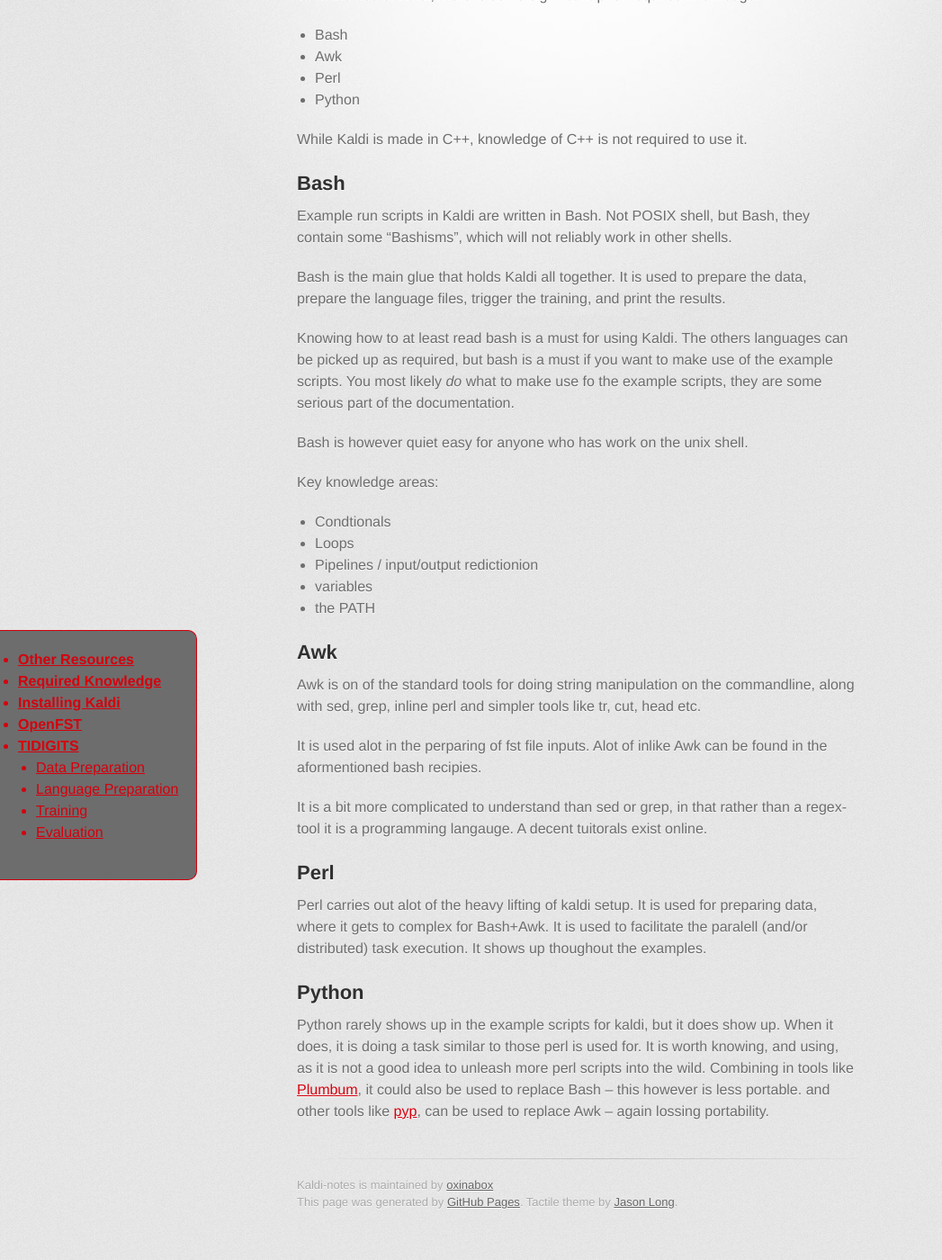
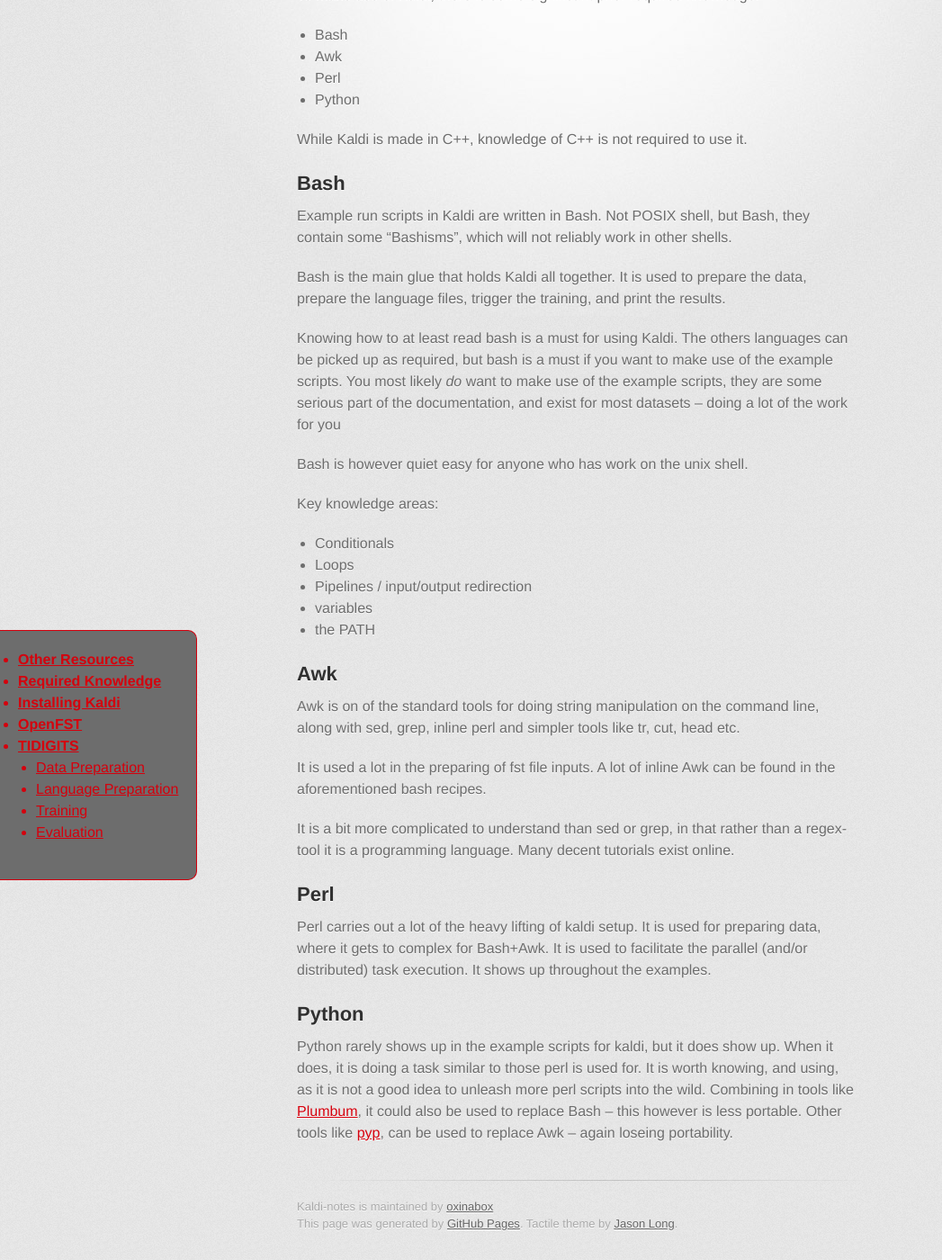
Before and after one commit to oxinabox/Kaldi-Notes, a Jekyll site: the page built from required_knowledge.md, in a window 1280 px wide and 1400 px high, scrolled down 222 px. Shown: the whole window at 90% size, without its empty margins (0-1047 px from the left). Built offline with Jekyll 4.4.1, drawn with Linux system fonts in a browser that asks for light colours; some web fonts are replaced; Markdown is read by kramdown in place of the engine named in the settings; before the commit the page ends 1598 px from its top, so only the background shows below that.

Commit message:
=spelling

```diff
--- a/required_knowledge.md
+++ b/required_knowledge.md
@@ -26,36 +26,36 @@
 
 Knowing how to at least read bash is a must for using Kaldi.
 The others languages can be picked up as required, but bash is a must if you want to make use of the example scripts.
-You most likely *do* what to make use fo the example scripts, they are some serious part of the documentation.
+You most likely *do* want to make use of the example scripts, they are some serious part of the documentation, and exist for most datasets -- doing a lot of the work for you
 
 Bash is however quiet easy for anyone who has work on the unix shell.
 
 Key knowledge areas:
 
- - Condtionals
+ - Conditionals
  - Loops
- - Pipelines / input/output redictionion
+ - Pipelines / input/output redirection
  - variables
  - the PATH
 
 ##Awk
-Awk is on of the standard tools for doing string manipulation on the commandline,
+Awk is on of the standard tools for doing string manipulation on the command line,
 along with sed, grep, inline perl and simpler tools like tr, cut, head etc.
 
-It is used alot in the perparing of fst file inputs. Alot of inlike Awk can be found in the aformentioned bash recipies.
+It is used a lot in the preparing of fst file inputs. A lot of inline Awk can be found in the aforementioned bash recipes.
 
-It is a bit more complicated to understand than sed or grep, in that rather than a regex-tool it is a programming langauge.
-A decent tuitorals exist online.
+It is a bit more complicated to understand than sed or grep, in that rather than a regex-tool it is a programming language.
+Many decent tutorials exist online.
 
 ##Perl
-Perl carries out alot of the heavy lifting of kaldi setup.
+Perl carries out a lot of the heavy lifting of kaldi setup.
 It is used for preparing data, where it gets to complex for Bash+Awk.
-It is used to facilitate the paralell (and/or distributed) task execution.
-It shows up thoughout the examples.
+It is used to facilitate the parallel (and/or distributed) task execution.
+It shows up throughout the examples.
 
 ##Python
 Python rarely shows up in the example scripts for kaldi, but it does show up.
 When it does, it is doing a task similar to those perl is used for.
 It is worth knowing, and using, as it is not a good idea to unleash more perl scripts into the wild.
 Combining in tools like [Plumbum](https://pypi.python.org/pypi/plumbum), it could also be used to replace Bash -- this however is less portable.
-and other tools like [pyp](http://code.google.com/p/pyp/), can be used to replace Awk -- again lossing portability.
+Other tools like [pyp](http://code.google.com/p/pyp/), can be used to replace Awk -- again loseing portability.
```
Also changed, not shown: index.html (+1 -10 lines), install_notes.md (+11 -11 lines), resources.md (+5 -5 lines).
